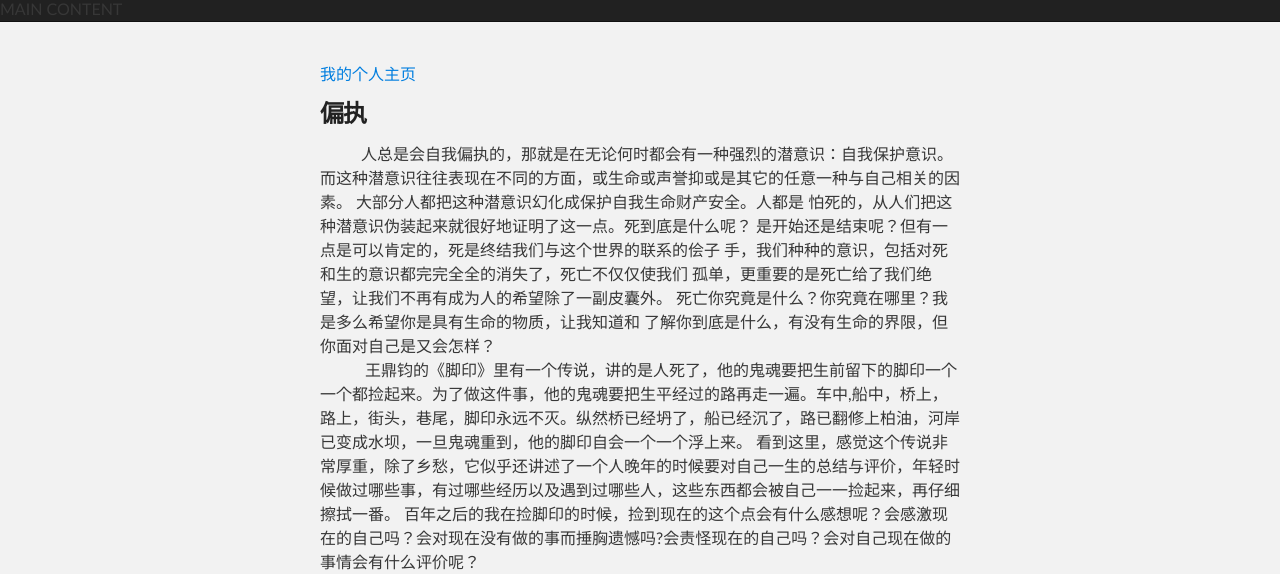
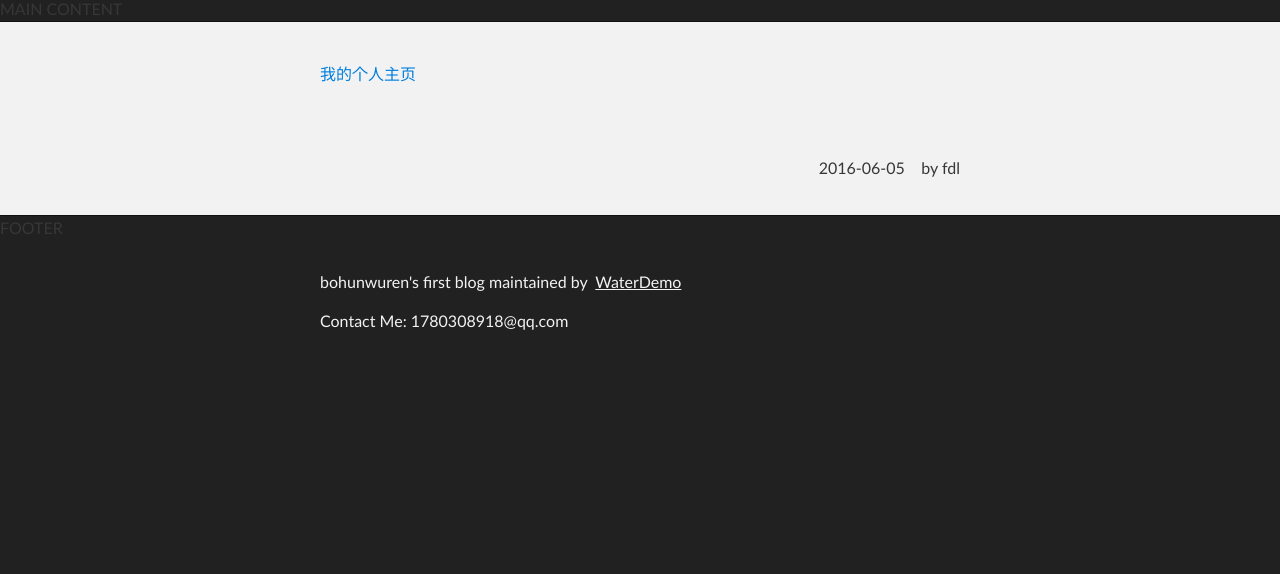
Before and after one commit to WaterDemo/waterdemo, a plain HTML site: page index.html in a window 1280 px wide. Shown: the part 226-800 px from the top of the page. Drawn offline with Linux system fonts and the light colour scheme.

Commit message:
Update index.html

```diff
--- a/index.html
+++ b/index.html
@@ -27,7 +27,7 @@
     <div id="main_content_wrap" class="outer">
       <section id="main_content" class="inner">
          <a href="./myblog/index.htm">我的个人主页</a>
-        <h3>偏执</h3>
+        <!--h3>偏执</h3>
 
         <p>&nbsp;&nbsp;&nbsp;&nbsp;&nbsp;&nbsp;&nbsp;&nbsp;&nbsp;&nbsp;人总是会自我偏执的，那就是在无论何时都会有一种强烈的潜意识：自我保护意识。
 而这种潜意识往往表现在不同的方面，或生命或声誉抑或是其它的任意一种与自己相关的因素。
@@ -45,7 +45,7 @@
 百年之后的我在捡脚印的时候，捡到现在的这个点会有什么感想呢？会感激现在的自己吗？会对现在没有做的事而捶胸遗憾吗?会责怪现在的自己吗？会对自己现在做的事情会有什么评价呢？
 
 
-</p>
+</p-->
 
       </section>
       <section id ="main_content" class = "inner">
```
